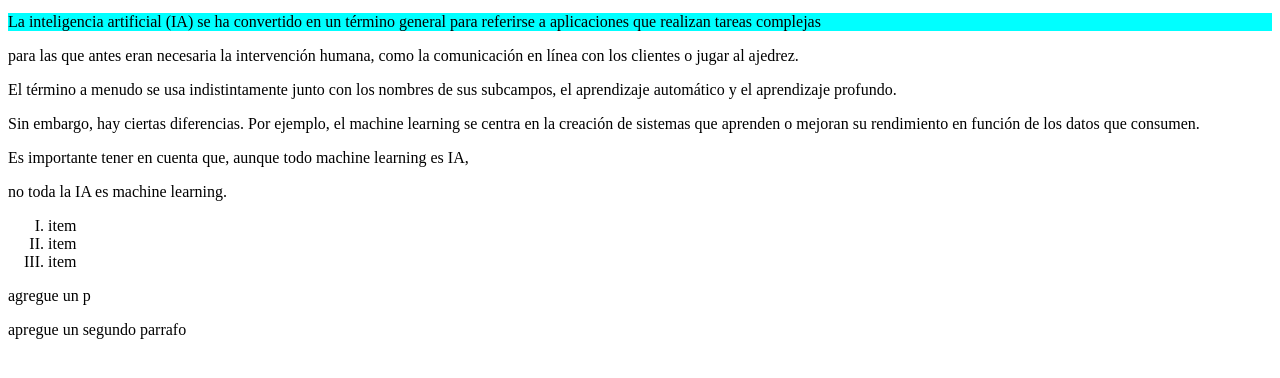
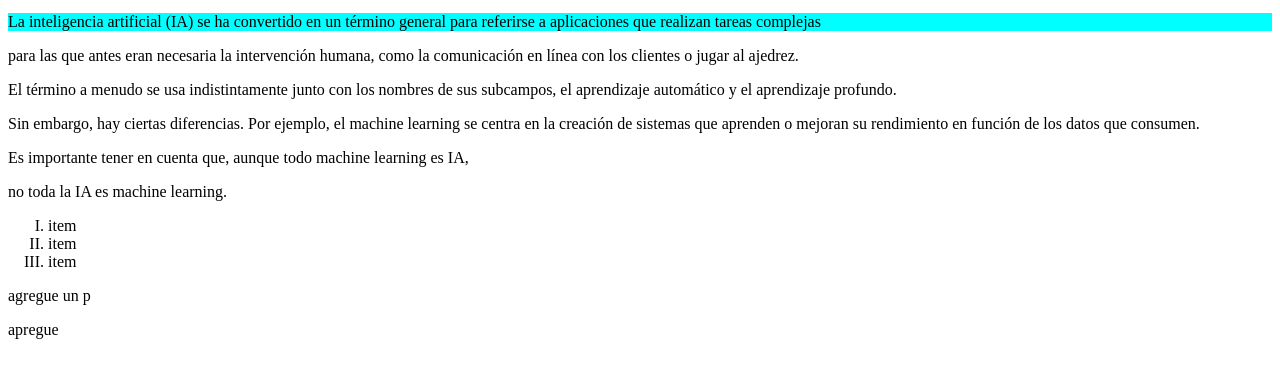
Before and after one commit to SandraPozo/ProyectoPrueba, a plain HTML site: page index.html in a window 1280 px wide. Shown: the part 148-526 px from the top of the page. Drawn offline with Linux system fonts and the light colour scheme.

Commit message:
modifique

```diff
--- a/index.html
+++ b/index.html
@@ -36,7 +36,7 @@
             agregue un p
         </p>
         <p>
-            apregue un segundo parrafo
+            apregue
         </p>
 
 
```
